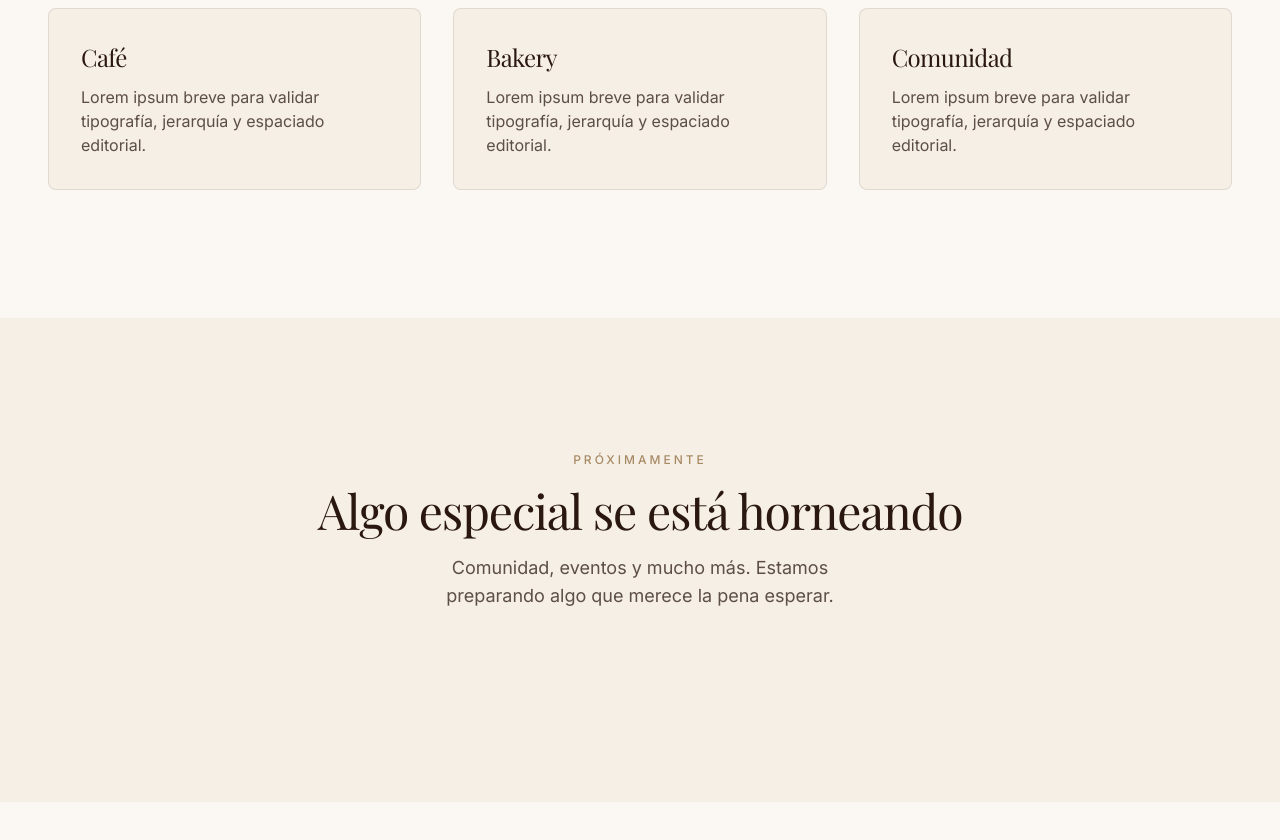
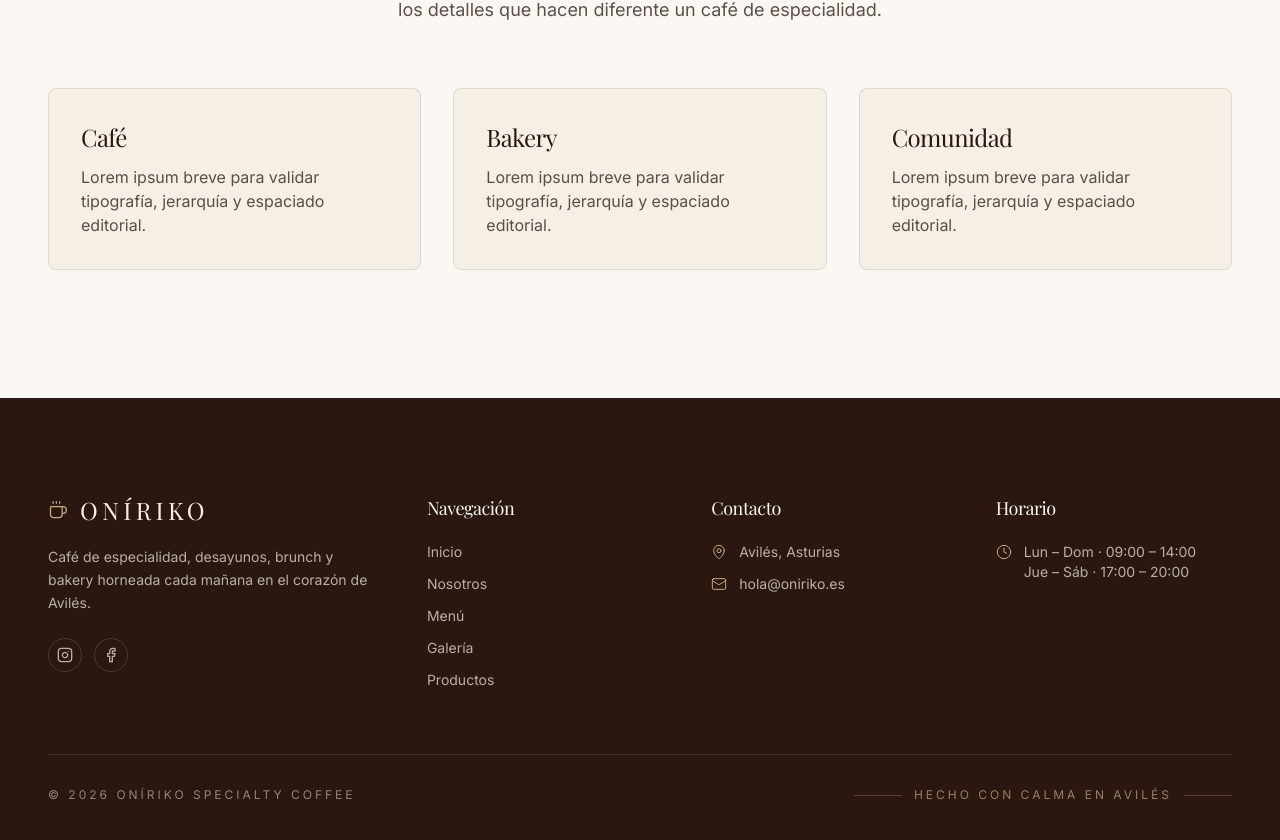
Before and after one commit to Giyermion2002/oniriko-nuevo, a React (Vite) app: page / in a window 1280 px wide. Shown: the part 948-1788 px from the top of the page. Before the commit the page ends 1750 px from the top, so only its background shows below. Built offline with nearby package versions, Linux system fonts and the light colour scheme; a web font is replaced by a local one.

Commit message:
feat: add responsive navbar and footer

```diff
--- a/src/App.tsx
+++ b/src/App.tsx
@@ -1,12 +1,16 @@
 import type { FC } from "react";
 
+import { Navbar } from "./components/Navbar";
+import { Footer } from "./components/Footer";
 import { Container, Section } from "./components/Layout";
 import { SectionHeader } from "./components/SectionHeader";
 import { Reveal } from "./components/Reveal";
 
 const App: FC = () => {
   return (
-    <main className="min-h-screen bg-cream-50">
+    <>
+      <Navbar />
+      <main id="inicio" className="min-h-screen bg-cream-50 pt-20">
         <Section tone="espresso" spacing="lg" className="bg-noise">
           <Container className="text-center">
             <Reveal>
@@ -48,17 +52,9 @@ const App: FC = () => {
             </div>
           </Container>
         </Section>
-
-      <Section tone="muted" spacing="md">
-        <Container narrow>
-          <SectionHeader
-            eyebrow="Próximamente"
-            title="Algo especial se está horneando"
-            description="Comunidad, eventos y mucho más. Estamos preparando algo que merece la pena esperar."
-          />
-        </Container>
-      </Section>
       </main>
+      <Footer />
+    </>
   );
 };
 
--- /dev/null
+++ b/src/components/Footer.tsx
@@ -0,0 +1,107 @@
+import { Coffee, Instagram, Facebook, MapPin, Mail, Clock } from "lucide-react";
+
+const navLinks = [
+  { href: "#inicio", label: "Inicio" },
+  { href: "#nosotros", label: "Nosotros" },
+  { href: "#menu", label: "Menú" },
+  { href: "#galeria", label: "Galería" },
+  { href: "#productos", label: "Productos" },
+];
+
+export const Footer = () => {
+  const year = new Date().getFullYear();
+  return (
+    <footer
+      id="contacto"
+      className="bg-espresso text-cream-100"
+    >
+      <div className="container-editorial py-20 sm:py-24">
+        <div className="grid gap-12 lg:grid-cols-[1.4fr_1fr_1fr_1fr]">
+          <div>
+            <div className="flex items-center gap-3">
+              <Coffee size={20} className="text-sand" strokeWidth={1.5} />
+              <span className="font-serif text-2xl tracking-[0.18em]">
+                ONÍRIKO
+              </span>
+            </div>
+            <p className="mt-5 max-w-sm text-sm leading-relaxed text-cream-100/70">
+              Café de especialidad, desayunos, brunch y bakery horneada cada
+              mañana en el corazón de Avilés.
+            </p>
+            <div className="mt-6 flex items-center gap-3">
+              <a
+                href="https://instagram.com"
+                aria-label="Instagram"
+                className="rounded-full border border-cream-100/15 p-2 text-cream-100/70 transition-colors hover:border-sand hover:text-sand"
+              >
+                <Instagram size={16} />
+              </a>
+              <a
+                href="https://facebook.com"
+                aria-label="Facebook"
+                className="rounded-full border border-cream-100/15 p-2 text-cream-100/70 transition-colors hover:border-sand hover:text-sand"
+              >
+                <Facebook size={16} />
+              </a>
+            </div>
+          </div>
+
+          <div>
+            <h4 className="font-serif text-lg text-cream-50">Navegación</h4>
+            <ul className="mt-5 space-y-3 text-sm text-cream-100/70">
+              {navLinks.map((l) => (
+                <li key={l.href}>
+                  <a
+                    href={l.href}
+                    className="transition-colors hover:text-sand"
+                  >
+                    {l.label}
+                  </a>
+                </li>
+              ))}
+            </ul>
+          </div>
+
+          <div>
+            <h4 className="font-serif text-lg text-cream-50">Contacto</h4>
+            <ul className="mt-5 space-y-3 text-sm text-cream-100/70">
+              <li className="flex items-start gap-3">
+                <MapPin size={16} className="mt-0.5 text-sand" strokeWidth={1.5} />
+                <span>Avilés, Asturias</span>
+              </li>
+              <li className="flex items-start gap-3">
+                <Mail size={16} className="mt-0.5 text-sand" strokeWidth={1.5} />
+                <a
+                  href="mailto:hola@oniriko.es"
+                  className="transition-colors hover:text-sand"
+                >
+                  hola@oniriko.es
+                </a>
+              </li>
+            </ul>
+          </div>
+
+          <div>
+            <h4 className="font-serif text-lg text-cream-50">Horario</h4>
+            <ul className="mt-5 space-y-3 text-sm text-cream-100/70">
+              <li className="flex items-start gap-3">
+                <Clock size={16} className="mt-0.5 text-sand" strokeWidth={1.5} />
+                <div>
+                  <p>Lun – Dom · 09:00 – 14:00</p>
+                  <p>Jue – Sáb · 17:00 – 20:00</p>
+                </div>
+              </li>
+            </ul>
+          </div>
+        </div>
+
+        <div className="mt-16 flex flex-col items-start justify-between gap-4 border-t border-cream-100/10 pt-8 text-xs uppercase tracking-widest text-cream-100/50 sm:flex-row sm:items-center">
+          <p>© {year} ONÍRIKO Specialty Coffee</p>
+          <p className="divider-editorial text-sand/70 sm:gap-3">
+            <span>Hecho con calma en Avilés</span>
+          </p>
+        </div>
+      </div>
+    </footer>
+  );
+};
--- /dev/null
+++ b/src/components/Navbar.tsx
@@ -0,0 +1,132 @@
+import { useEffect, useState } from "react";
+import { AnimatePresence, motion } from "framer-motion";
+import { Menu, X } from "lucide-react";
+
+const links = [
+  { href: "#inicio", label: "Inicio" },
+  { href: "#nosotros", label: "Nosotros" },
+  { href: "#menu", label: "Menú" },
+  { href: "#galeria", label: "Galería" },
+  { href: "#productos", label: "Productos" },
+  { href: "#comunidad", label: "Comunidad" },
+];
+
+export const Navbar = () => {
+  const [scrolled, setScrolled] = useState(false);
+  const [open, setOpen] = useState(false);
+
+  useEffect(() => {
+    const onScroll = () => setScrolled(window.scrollY > 24);
+    onScroll();
+    window.addEventListener("scroll", onScroll, { passive: true });
+    return () => window.removeEventListener("scroll", onScroll);
+  }, []);
+
+  useEffect(() => {
+    document.body.style.overflow = open ? "hidden" : "";
+    return () => {
+      document.body.style.overflow = "";
+    };
+  }, [open]);
+
+  return (
+    <motion.header
+      initial={{ y: -40, opacity: 0 }}
+      animate={{ y: 0, opacity: 1 }}
+      transition={{ duration: 0.8, ease: [0.22, 1, 0.36, 1] }}
+      className={`fixed inset-x-0 top-0 z-50 transition-all duration-500 ${
+        scrolled
+          ? "bg-cream-50/90 backdrop-blur-md border-b border-espresso/5"
+          : "bg-transparent"
+      }`}
+    >
+      <nav className="container-editorial flex h-20 items-center justify-between">
+        <a
+          href="#inicio"
+          className="font-serif text-xl tracking-[0.2em] text-espresso"
+          aria-label="ONÍRIKO · Inicio"
+        >
+          ONÍRIKO
+        </a>
+
+        <ul className="hidden lg:flex items-center gap-10">
+          {links.map((l) => (
+            <li key={l.href}>
+              <a
+                href={l.href}
+                className="text-xs font-medium uppercase tracking-widest text-espresso/70 transition-colors hover:text-espresso"
+              >
+                {l.label}
+              </a>
+            </li>
+          ))}
+        </ul>
+
+        <div className="hidden lg:flex items-center gap-4">
+          <button
+            type="button"
+            className="flex items-center gap-2 rounded-full border border-espresso/15 px-3 py-1.5 text-xs uppercase tracking-widest text-espresso/70 transition-colors hover:border-espresso hover:text-espresso"
+            aria-label="Cambiar idioma"
+          >
+            <span aria-hidden className="text-base">🇪🇸</span>
+            ES
+          </button>
+          <a href="#contacto" className="btn-primary px-5 py-2 text-xs">
+            Reservar
+          </a>
+        </div>
+
+        <button
+          type="button"
+          aria-label={open ? "Cerrar menú" : "Abrir menú"}
+          aria-expanded={open}
+          onClick={() => setOpen((v) => !v)}
+          className="lg:hidden rounded-full p-2 text-espresso hover:bg-espresso/5"
+        >
+          {open ? <X size={22} /> : <Menu size={22} />}
+        </button>
+      </nav>
+
+      <AnimatePresence>
+        {open && (
+          <motion.div
+            initial={{ opacity: 0, y: -12 }}
+            animate={{ opacity: 1, y: 0 }}
+            exit={{ opacity: 0, y: -12 }}
+            transition={{ duration: 0.35, ease: [0.22, 1, 0.36, 1] }}
+            className="lg:hidden bg-cream-50 border-t border-espresso/5"
+          >
+            <ul className="container-editorial flex flex-col py-6">
+              {links.map((l) => (
+                <li key={l.href}>
+                  <a
+                    href={l.href}
+                    onClick={() => setOpen(false)}
+                    className="block py-3 text-sm uppercase tracking-widest text-espresso/80"
+                  >
+                    {l.label}
+                  </a>
+                </li>
+              ))}
+              <li className="pt-4 flex items-center gap-3">
+                <button
+                  type="button"
+                  className="flex items-center gap-2 rounded-full border border-espresso/15 px-3 py-1.5 text-xs uppercase tracking-widest text-espresso/70"
+                >
+                  <span aria-hidden className="text-base">🇪🇸</span> ES
+                </button>
+                <a
+                  href="#contacto"
+                  onClick={() => setOpen(false)}
+                  className="btn-primary px-5 py-2 text-xs"
+                >
+                  Reservar
+                </a>
+              </li>
+            </ul>
+          </motion.div>
+        )}
+      </AnimatePresence>
+    </motion.header>
+  );
+};
```
Lines whose indentation alone changed are shown as unchanged.
